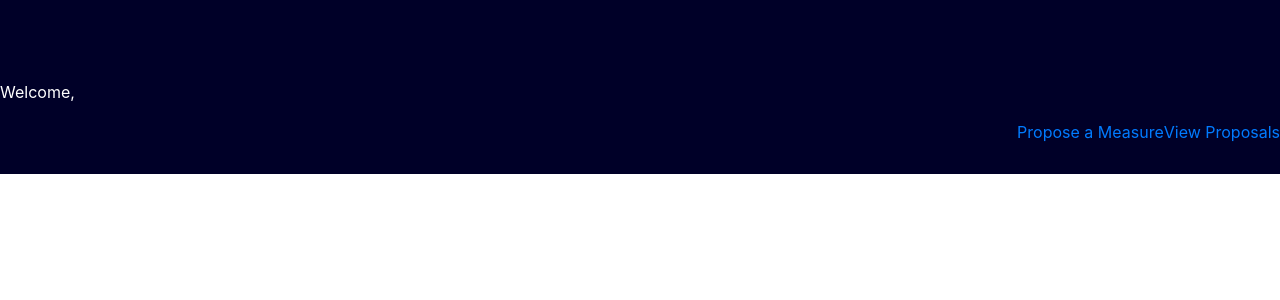
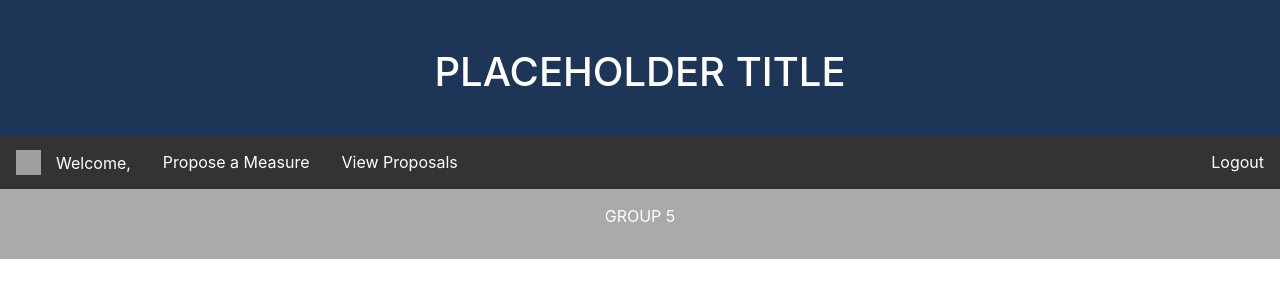
Before and after one commit to osu-cs290-sp20/G5-Login-and-Vote, a React (Create React App) app in the folder client/: page /voting in a window 1280 px wide. Shown: the top 300 px of the page. Built offline with nearby package versions, Linux system fonts and the light colour scheme; grey boxes are pictures that could not be loaded.

Commit message:
basic styling down, still working on propose and view pages

```diff
--- a/client/src/App.css
+++ b/client/src/App.css
@@ -1,5 +1,5 @@
 .backDrop {
-  padding-top: 5rem;
-  background-color: rgb(0,0,40);
+  padding-top: 3rem;
+  background-color: #1D3557;
   color: white;
 }
--- a/client/src/components/CreateMeasure.js
+++ b/client/src/components/CreateMeasure.js
@@ -50,7 +50,7 @@ const CreateMeasure = (props) => {
 
   return (
     <>
-      <h1>Create a measure</h1>
+      <h1>Create a New Measure</h1>
       <form
         onSubmit={submitProposal}
         className="createMeasureForm">
--- a/client/src/components/Measure.css
+++ b/client/src/components/Measure.css
@@ -1,5 +1,23 @@
 .measure {
-  margin-top: 3rem;
-  flex: 1 0 200px;
-  border-bottom: 1px solid white;
+  flex: 1 0 100%;
+  margin: 2px;
+  padding: 20px;
+  border: 2px solid #dadada;
+  background-color: #ffffff;
 }
+
+.measureText {
+  color: #333333;
+}
+
+.voteButton {
+  border: none;
+  border-radius: 4px;
+  color: #ffffff;
+  background-color: #E63946;
+  transition-duration: 0.5s;
+}
+
+.voteButton:hover {
+  background-color: #8B0000;
+}
--- a/client/src/components/Measure.js
+++ b/client/src/components/Measure.js
@@ -38,15 +38,15 @@ const Measure = (props) => {
   // measures expire in 24 hours. That functionality
   // exists within the Measure model.
   return (
-    <div className='measure'>
-      <h3>{props.title}</h3>
-      <p>{props.desc}</p>
+    <div className="measure measureText">
+      <h3 className="measureText">{props.title}</h3>
+      <p className="measureText">{props.desc}</p>
       <form onSubmit={castVote}>
-        <label htmlFor="yes">Yay</label>
-        <input name="choice" type="radio" value="yes" id="yes" />
-        <label htmlFor="no">Nay</label>
-        <input name="choice" type="radio" value="no" id="no" />
-        <button>Cast Vote</button>
+          <input name="choice" type="radio" value="yes" id="yes" />
+          <label htmlFor="yes" className="measureText">Yay</label>
+          <input name="choice" type="radio" value="no" id="no" />
+          <label htmlFor="no" className="measureText">Nay</label>
+          <button className="voteButton">Cast Vote</button>
       </form>
       {measureId}
     </div>
--- a/client/src/components/ViewMeasures.css
+++ b/client/src/components/ViewMeasures.css
@@ -1,7 +1,8 @@
 .measures {
-  padding: 0;
-  margin: 0;
+  padding: 20px;
+  margin: 20px;
   display: flex;
   flex-wrap: wrap;
   justify-content: space-evenly;
+  align-items: center;
 }
--- a/client/src/components/VotingPage.css
+++ b/client/src/components/VotingPage.css
@@ -1,16 +1,53 @@
+.header {
+  text-align: center;
+  margin: 0px 0px 40px 0px;
+}
 
 .nav {
+  background-color: #333333;
+}
+
+.navItem {
+  display: block;
+  padding: 14px 16px;
+  margin: 0px 0px 0px 0px;
+}
+
+.userWelcome {
   display: flex;
   align-items: center;
-  justify-content: flex-end;
-  width: 100%;
-  margin-bottom: 30px;
+}
+
+.userIcon {
+  height: 25px;
+  width: 25px;
+}
+
+.userName {
+  margin: 0px 0px 0px 15px;
+}
+
+.linkButton {
+  color: #ffffff;
+  text-decoration: none;
+}
+
+.linkButton:hover {
+  color: #000000;
+  background-color: #aaaaaa;
+  text-decoration: none;
+  cursor: pointer;
+  transition-duration: 0.5s;
+}
+
+.linkLogout {
+  margin-left: auto;
 }
 
 .votingSection {
   display: flex;
   flex-wrap: wrap;
-  border: 1px solid white;
+  background-color: #dddddd;
 }
 
 .measureList {
@@ -40,3 +77,10 @@
 .createMeasureForm button {
   margin-top: 1.4rem;
 }
+
+.footer {
+  padding: 15px;
+  margin: 0px 0px 0px 0px;
+  text-align: center;
+  background-color: #aaaaaa;
+}
--- a/client/src/components/VotingPage.js
+++ b/client/src/components/VotingPage.js
@@ -41,20 +41,19 @@ const VotingPage = (props) => {
 
   return (
     <BrowserRouter>
-      <div>
-        <p>Welcome, {props.user}</p>
-        <ul className="nav">
-          <li>
-            <Link
-              to="/voting/create-measure">Propose a Measure</Link>
-          </li>
-          <li>
-            <Link to="/voting/view-measures">View Proposals</Link>
-          </li>
-        </ul>
-
+      <div className="header">
+        <h1 className="headerTitle">PLACEHOLDER TITLE</h1>
+      </div>
+      <div className="nav">
+          <div className="navItem userWelcome">
+            <img src="https://www.nicepng.com/png/full/136-1366211_group-of-10-guys-login-user-icon-png.png" alt="userIcon" className="userIcon"></img>
+            <p className="userName">Welcome, {props.user}</p>
+          </div>
+          <Link to="/voting/create-measure" className="navItem linkButton">Propose a Measure</Link>
+          <Link to="/voting/view-measures" className="navItem linkButton">View Proposals</Link>
+          <Link to="/" className="navItem linkButton linkLogout">Logout</Link>
+      </div>
       <div className="votingSection">
-
         <div className="createMeasure">
           <Switch>
             <Route path="/voting/create-measure">
@@ -74,8 +73,9 @@ const VotingPage = (props) => {
             </Route>
           </Switch>
         </div>
-
       </div>
+      <div className="footer">
+        <p>GROUP 5</p>
       </div>
     </BrowserRouter >
   );
```
Lines whose indentation alone changed are shown as unchanged.
